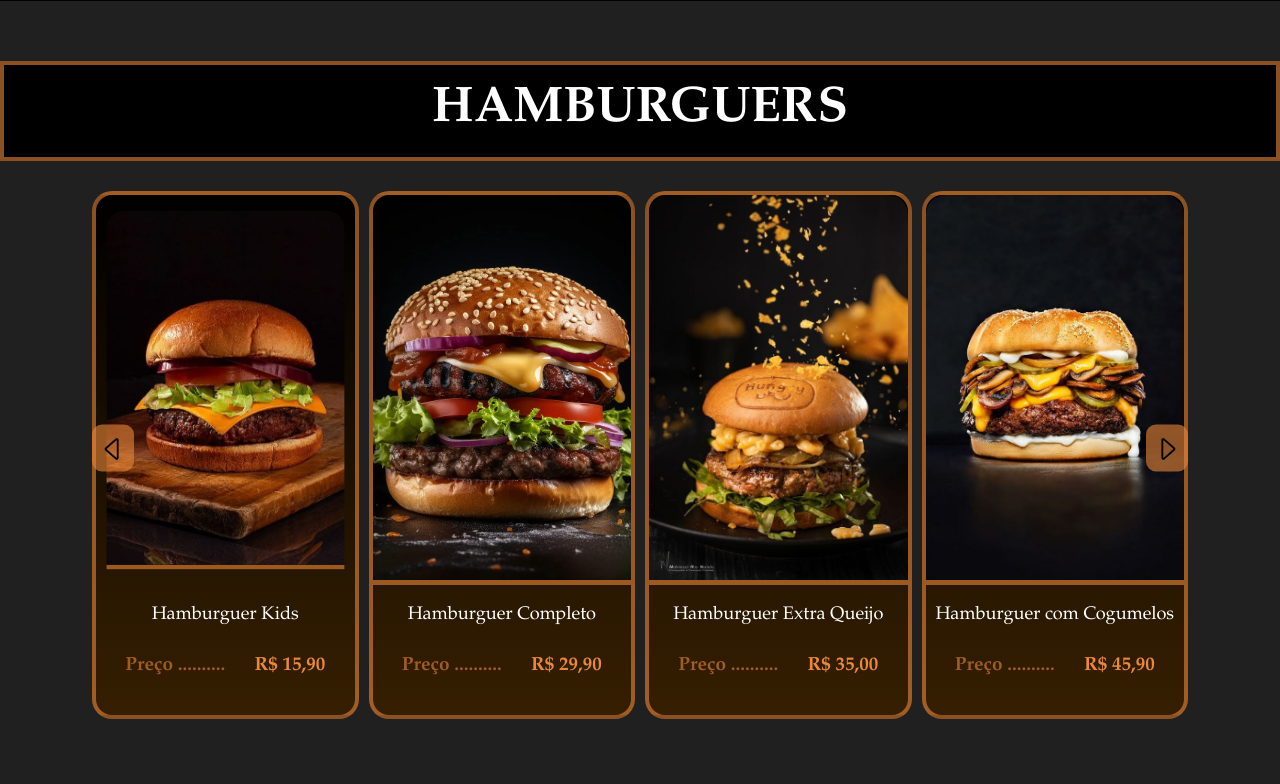
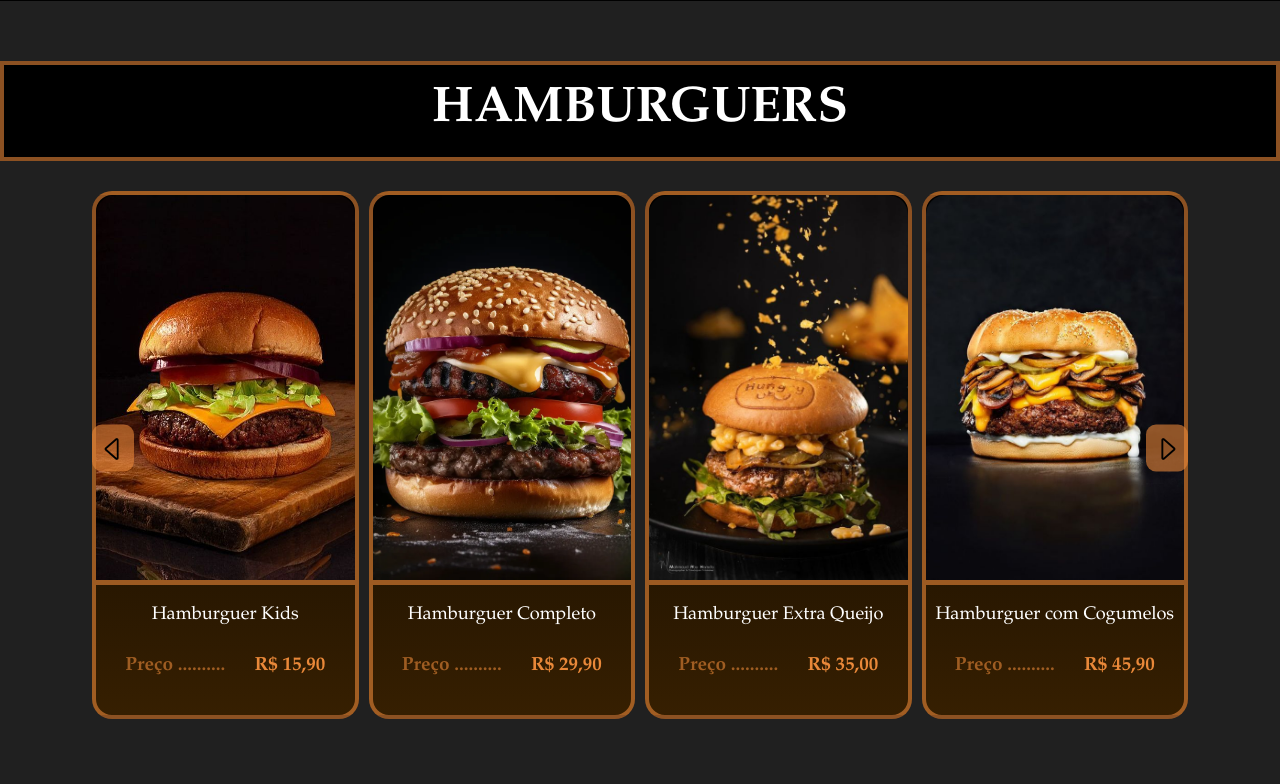
Before and after one commit to Guilhlm/buildsBurguer, a PHP site: page /menu.php in a window 1280 px wide, with the pointer over the restyled element. Shown: the part 630-1414 px from the top of the page. Run offline with PHP 8.4, Linux system fonts and the light colour scheme; some web fonts are replaced; grey boxes are pictures that could not be loaded.

Commit message:
tirei figure

```diff
--- a/assets/css/menu.css
+++ b/assets/css/menu.css
@@ -262,10 +262,6 @@ input::placeholder {
     object-fit: cover;
 }
 
-.foto-produto:hover {
-    transform: scale(0.92);
-}
-
 #banner2 {
     background-image: url(../img/banners/bannerdrink.png);
     height: 50vh;
```
